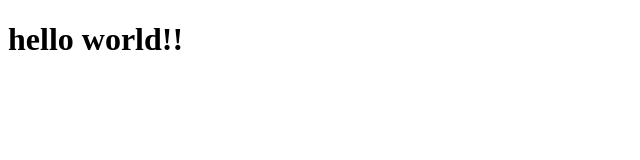
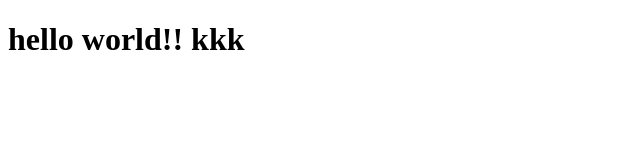
Before and after one commit to sayandip-sapient/first_sapient_project, a plain HTML site: page index.html in a window 1280 px wide. Shown: the whole page, without its empty margins (0-640 px from the left). Drawn offline with Linux system fonts and the light colour scheme.

Commit message:
ne commit

```diff
--- a/index.html
+++ b/index.html
@@ -6,7 +6,7 @@
     <title>Document</title>
 </head>
 <body>
-    <h1>hello world!!
+    <h1>hello world!! kkk
     </h1>
 
 </body>
```
